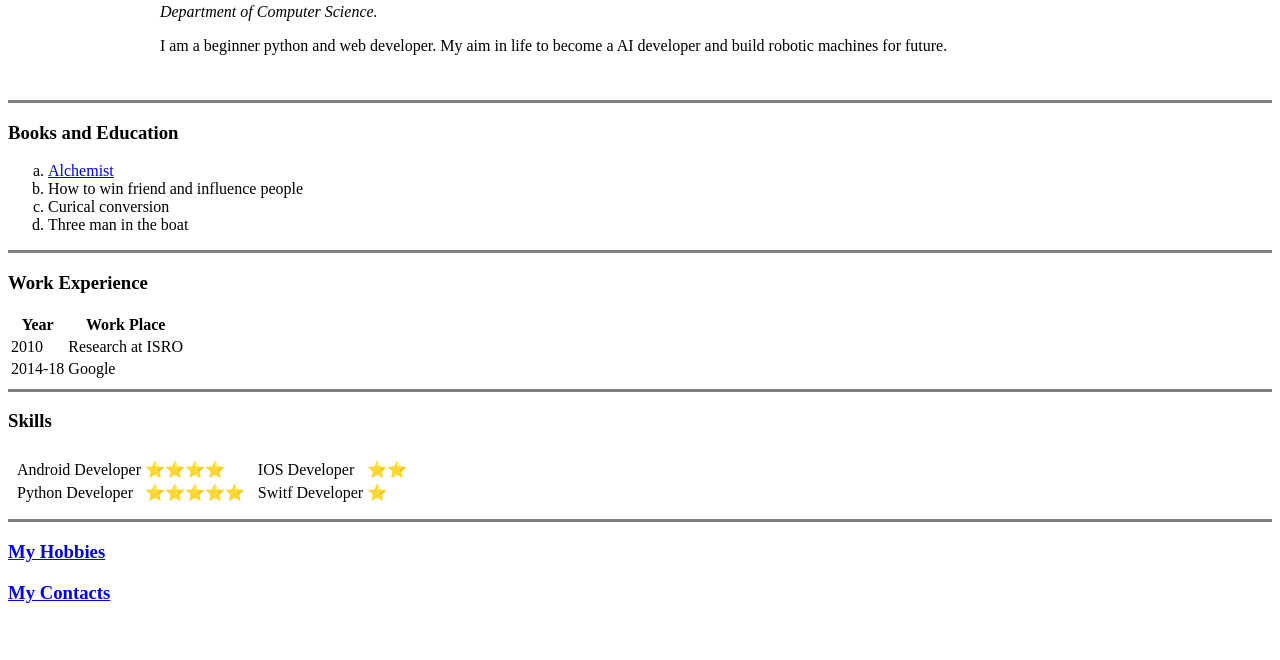
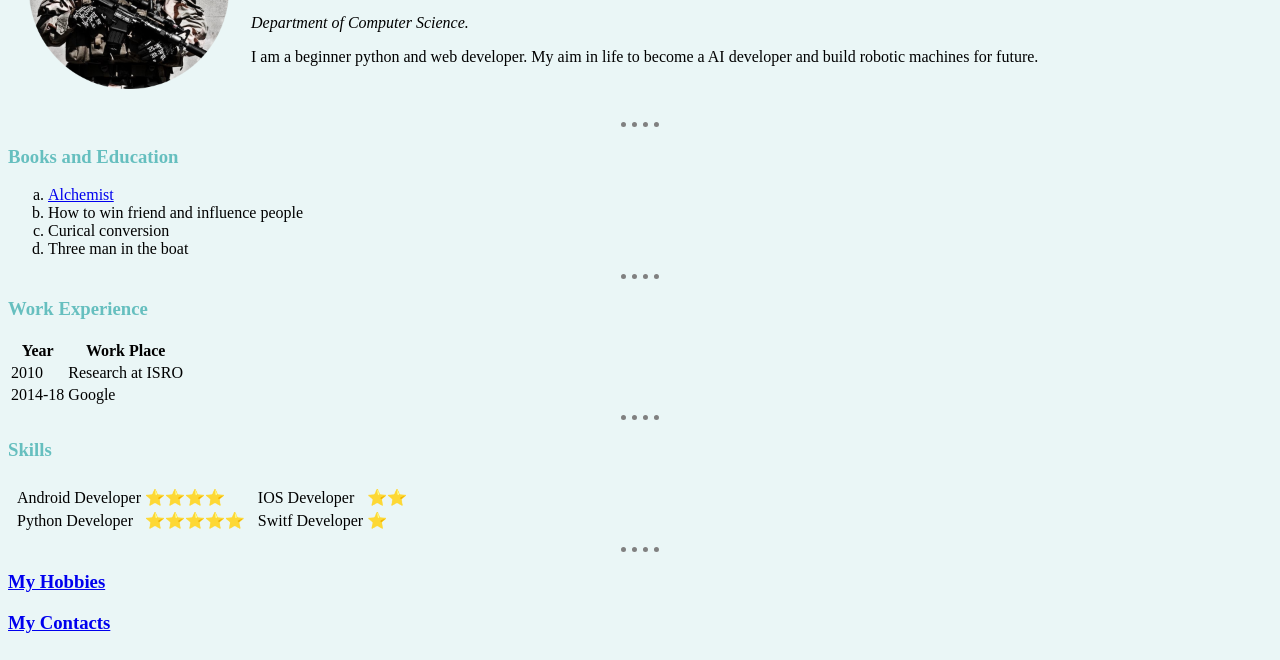
Before and after one commit to vikasme18/mywebsite, a plain HTML site: page index.html in a window 1280 px wide. Shown: the part 140-800 px from the top of the page. Drawn offline with Linux system fonts and the light colour scheme.

Commit message:
Add files via upload

```diff
--- /dev/null
+++ b/css/styles.css
@@ -0,0 +1,18 @@
+body{
+    background-color: #EAF6F6;
+}
+
+hr{
+    border-style: dotted none none;
+    width: 3%;
+    border-width: 5px;
+    border-color: grey;
+}
+
+h1{
+    color: #00ced1;
+}
+
+h3{
+    color: #66BFBF;
+}
--- a/index.html
+++ b/index.html
@@ -5,7 +5,9 @@
     <meta http-equiv="X-UA-Compatible" content="IE=edge">
     <meta name="viewport" content="width=device-width, initial-scale=1.0">
     <title>Vikas's Personal Site </title>
+    <link rel="stylesheet" href="css/styles.css">
 </head>
+
 <body>
     <table cellspacing="20">
         <tr>
@@ -20,7 +22,7 @@
             </td>
         </tr>
     </table>
-    <hr size="3" noshade>
+    <hr>
     <h3>Books and Education</h3>
     <ol type="a">
         <li><a href="https://en.wikipedia.org/wiki/The_Alchemist_(novel)">Alchemist</a></li>
@@ -28,7 +30,7 @@
         <li>Curical conversion</li>
         <li>Three man in the boat</li>
     </ol>
-    <hr size="3" noshade>
+    <hr>
     <h3>Work Experience</h3>
     <table>
         <thead>
@@ -46,7 +48,7 @@
             </tr>
         </tbody>
     </table>
-    <hr size="3" noshade>
+    <hr>
     <h3>Skills</h3>
     <table cellspacing="5">
         <tr>
@@ -76,7 +78,7 @@
             </td>
         </tr>
     </table>
-    <hr size="3" noshade>
+    <hr>
     <h3><a href="hobbies.html">My Hobbies</a></h3>
     <h3><a href="contacts.html">My Contacts</a></h3>
 </body>
```
Also changed, not shown: contacts.html (+5 -3 lines), hobbies.html (+1 -0 lines), images/Navy Seal.png (added).
